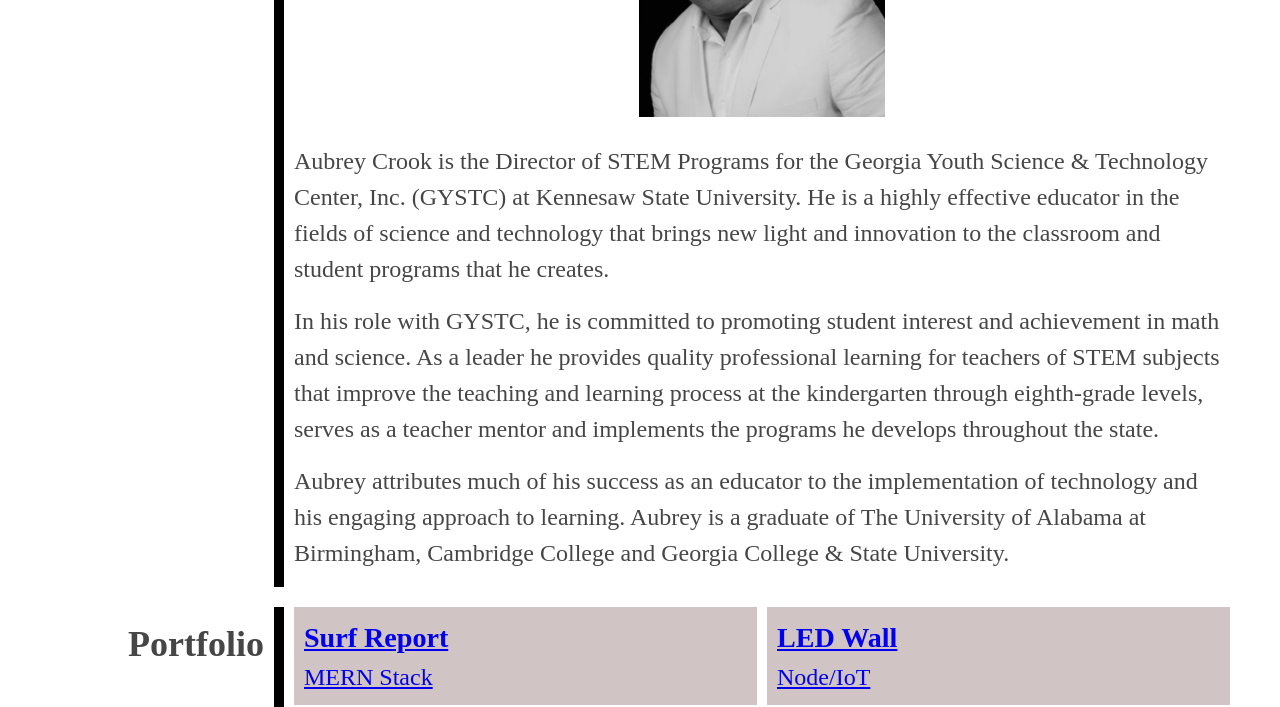
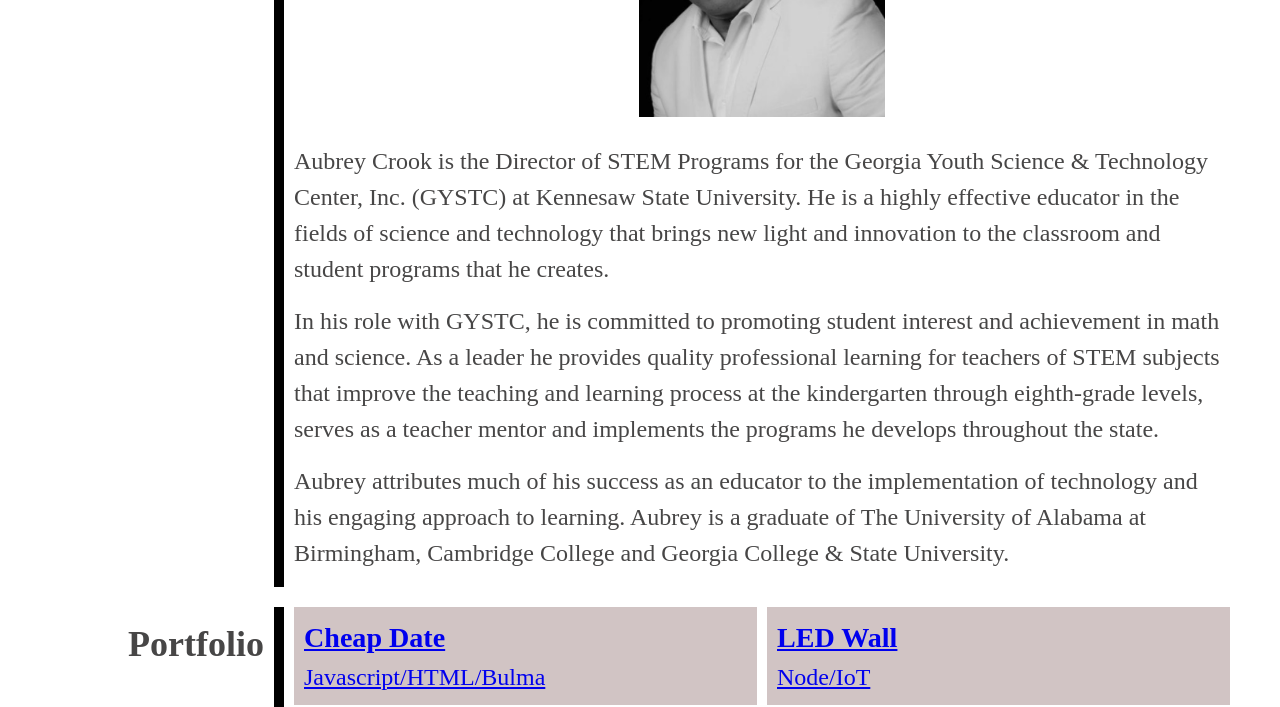
Before and after one commit to 14Kappaman/AubreyCrookPortfolio, a plain HTML site: page index.html in a window 1280 px wide. Shown: the part 254-961 px from the top of the page. Drawn offline with Linux system fonts and the light colour scheme.

Commit message:
added cheapdate link and image

```diff
--- a/index.html
+++ b/index.html
@@ -53,10 +53,10 @@
         <section id="portfolio">
             <h2><a name="Portfolio"></a>Portfolio</h2>
             <div id="portfolioitems">
-                <a href="#">
+                <a href="https://14kappaman.github.io/CheapDate/">
                     <div class="Application">
-                        <h3>Surf Report</h3>
-                        <span>MERN Stack</span>
+                        <h3>Cheap Date</h3>
+                        <span>Javascript/HTML/Bulma</span>
                     </div>
                 </a>
 
```
Also changed, not shown: assests/images/cheapdateimagemodified.jpg (added).
